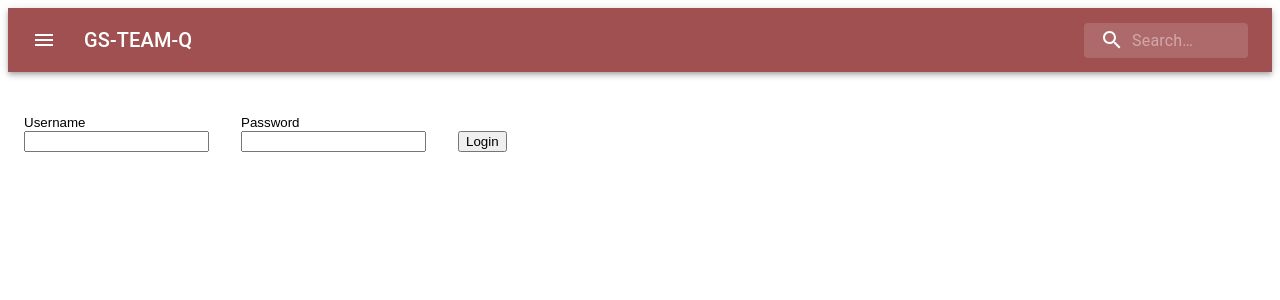
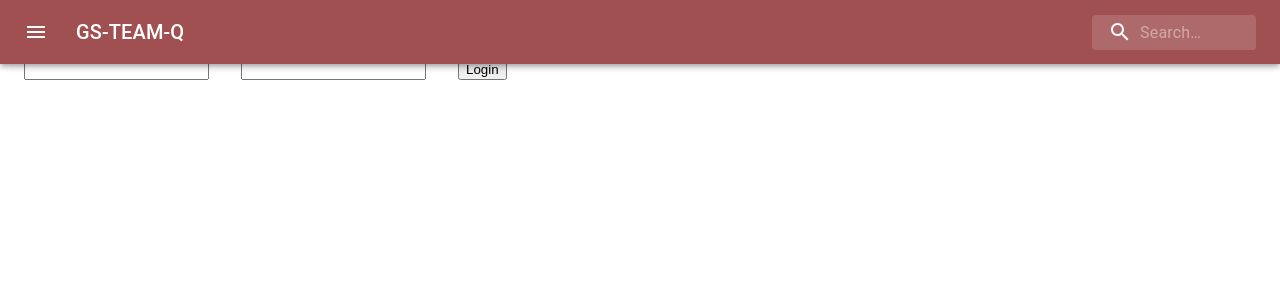
Before and after one commit to rtraficante/cookie-ecommerce, a React app: page / in a window 1280 px wide. Shown: the top 300 px of the page. Built offline with nearby package versions, Linux system fonts and the light colour scheme.

Commit message:
Update Navbar.js
Changed app position from 'sticky' to 'fixed'

```diff
--- a/client/components/Navbar.js
+++ b/client/components/Navbar.js
@@ -17,7 +17,7 @@ const Navbar = ({ handleClick, isLoggedIn, isAdmin }) => {
   const classes = useNavStyles();
   return (
     <div className={classes.root}>
-      <AppBar position="sticky">
+      <AppBar position="fixed">
         <Toolbar>
           <DropDownMenu
             handleClick={handleClick}
```
